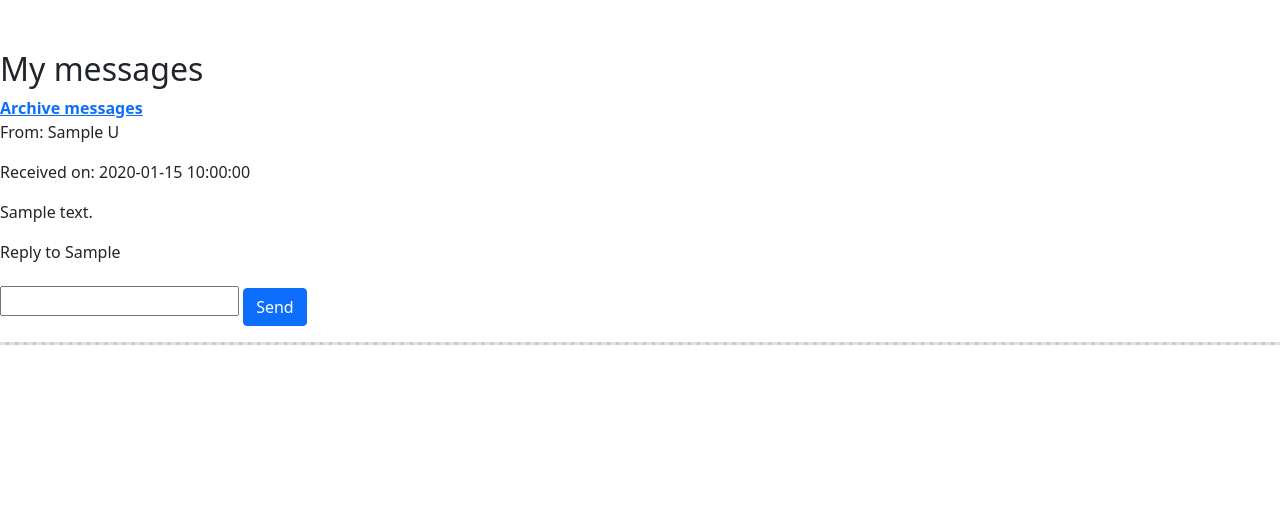
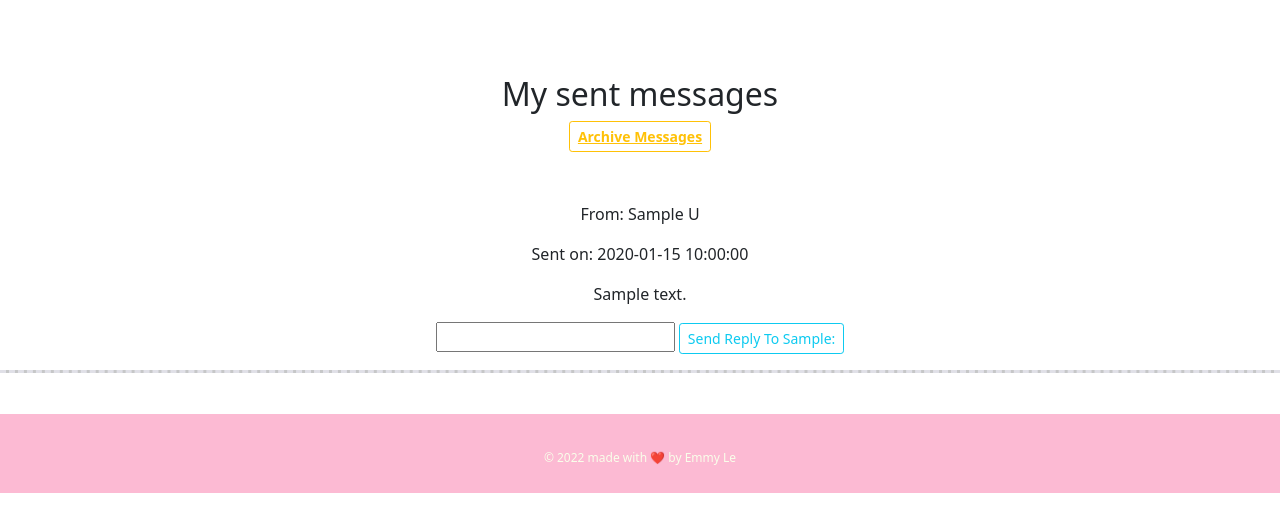
Before and after one commit to EmmyTuyetLe/Swolemates, a Flask app: page /messages in a window 1280 px wide. Shown: the part 58-590 px from the top of the page. Run offline with Flask 2, Linux system fonts and the light colour scheme; the visitor is signed in with stand-in values (Sample User, id 1); tables that the repository leaves empty hold one stand-in row (values such as "Sample post"); some libraries are stand-ins or nearby versions.

Commit message:
fixed reply form

```diff
--- a/static/javascript/reply_message.js
+++ b/static/javascript/reply_message.js
@@ -6,15 +6,12 @@ for (let form of replyMessageForms){
   form.addEventListener("submit", (evt) => {
     evt.preventDefault();
 
-    console.log('************TEST 2')
-
-
     let buddyId = evt.target.id.split("_")[2]
 
     const formInputs = {
       buddy_id: document.querySelector(`#buddy_id_${buddyId}`).value,
       user_id: document.querySelector("#sender_id").value,
-      message_content: document.querySelector("#message_text").value
+      message_content: document.querySelector(`#message_text_${buddyId}`).value
     };
 
     console.log('TEST 3')
--- a/static/javascript/send_message.js
+++ b/static/javascript/send_message.js
@@ -1,14 +1,9 @@
 'use strict';
-console.log('hellllooooooooo')
 let sendMessageForms = document.querySelectorAll(".send_message_form")
-console.log('TEST 1');
 
 for (let form of sendMessageForms){
   form.addEventListener("submit", (evt) => {
     evt.preventDefault();
-
-    console.log('TEST 2')
-
 
     let buddyId = evt.target.id.split("_")[2]
     console.log("*********", buddyId);
--- a/templates/login.html
+++ b/templates/login.html
@@ -30,6 +30,7 @@
     <div class="or-label">or</div>
     <div class="line-separator"></div>
   </div>
+  <br>
   <div class="row">
     <div class="col-md-12"> <a class="btn btn-lg btn-google btn-block text-uppercase btn-outline" href="/google-login"><img src="https://img.icons8.com/color/16/000000/google-logo.png"> Sign in with Google</a> </div>
   </div> <br>
@@ -57,7 +58,8 @@
     <p>
       Password: <input type="password" name="password">
     </p>
-    <p>Phone number (optional, by providing this you are agreeing to receive sms notifications when you receive a message or a verification code if you are locked out of your account): <input type="text" name="phone" placeholder="Enter your phone number"></p>
+    <p>Phone number(optional): <input type="text" name="phone" placeholder="Enter your phone number"></p>
+    <h6>By providing your phone number, you are able to receive a verification code via email/sms if locked out of your account</h6>
     <p>
       First name: <input type="text" name="fname">
     </p>
@@ -84,8 +86,6 @@
 
 <div class="row align-items-center">
   <div class="bottom-container">
-    <a class="footer-link" href="https://www.linkedin.com/in/emmytuyetle/">LinkedIn</a>
-    <a class="footer-link" href="https://github.com/EmmyTuyetLe">Github</a>
     <p class="copyright">© 2022 made with ❤️ by Emmy Le</p>
   </div>
 </div>
--- a/templates/messages.html
+++ b/templates/messages.html
@@ -1,29 +1,39 @@
 {% extends 'base.html' %}
 
-{% block title %}View received messages{% endblock %}
+{% block title %}Saved swolemates{% endblock %}
 
 
 {% block body %}
-<h2>My messages</h2>
-<a href="/delete" onclick="return confirm('Are you sure to archive the messages in your inbox?')"><u><b>Archive messages</u></b></a>
-<br>
+<div class="row align-items-center">
+    <div class="centered">
+        <h2>My sent messages</h2>
+        <a href="/delete" class="btn btn-outline-warning btn-sm" onclick="return confirm('Are you sure to archive the messages in your inbox?')"><u><b>Archive messages</u></b></a>
+    </div>
+</div>
 {% if messages %}
     {% for message in messages %}
-    {% if not message.archived %}
+    <div class="row align-items-center">
+        <div class="centered">
         <p>From: {{ message.user.fname }} {{ message.user.lname[0] }}</p>
-        <p>Received on: {{ message.message_date }}</p>
+        <p>Sent on: {{ message.message_date }}</p>
         <p>{{ message.message}}</p>
-        <p>Reply to {{ message.user.fname }}</p>
         <form class="reply_message_form" id="replymessage_form_{{message.user.user_id}}" method="post" action="/reply_message.json">
             <input type="hidden" id="buddy_id_{{message.user.user_id}}" value={{message.user.user_id}}>
             <input type="hidden" id="sender_id" value = {{session.get("user_id")}}>
             <input type="text" id="message_text_{{message.user.user_id}}" name="message_text">
-            <button id="reply_message" type="submit" class="btn btn-primary mt-2">Send</button>
+            <button id="reply_message" type="submit" class="btn btn-outline-info btn-sm">Send reply to {{ message.user.fname }}:</button>
         </form>
         <hr class="dashed">
-    {% endif %}
+        </div>
+    </div>
     {% endfor %}
 {% else %}
-    <p>No messages received yet. Try saying hello to your <a href="/buddies"><u>saved</u> swolemates or </a><a href="/users"><u>go</u></a> find somenew ones!</p>
+    <p>No messages received yet. Try saying hello to your <a href="/buddies"><u>saved</u> swolemates or </a><a href="/users"><u>go</u></a> find some new ones!</p>
 {% endif %}
+
+<div class="row align-items-center">
+    <div class="bottom-container">
+      <p class="copyright">© 2022 made with ❤️ by Emmy Le</p>
+    </div>
+</div>
 {% endblock %}
--- a/templates/sent_messages.html
+++ b/templates/sent_messages.html
@@ -7,7 +7,7 @@
 <div class="row align-items-center">
     <div class="centered">
         <h2>My sent messages</h2>
-        <a href="/delete" class="btn btn-outline-info btn-sm" onclick="return confirm('Are you sure to archive the messages in your inbox?')"><u><b>Archive messages</u></b></a>
+        <a href="/delete" class="btn btn-outline-warning btn-sm" onclick="return confirm('Are you sure to archive the messages in your inbox?')"><u><b>Archive messages</u></b></a>
     </div>
 </div>
 {% if messages %}
```
Also changed, not shown: templates/buddies.html (+7 -4 lines).
